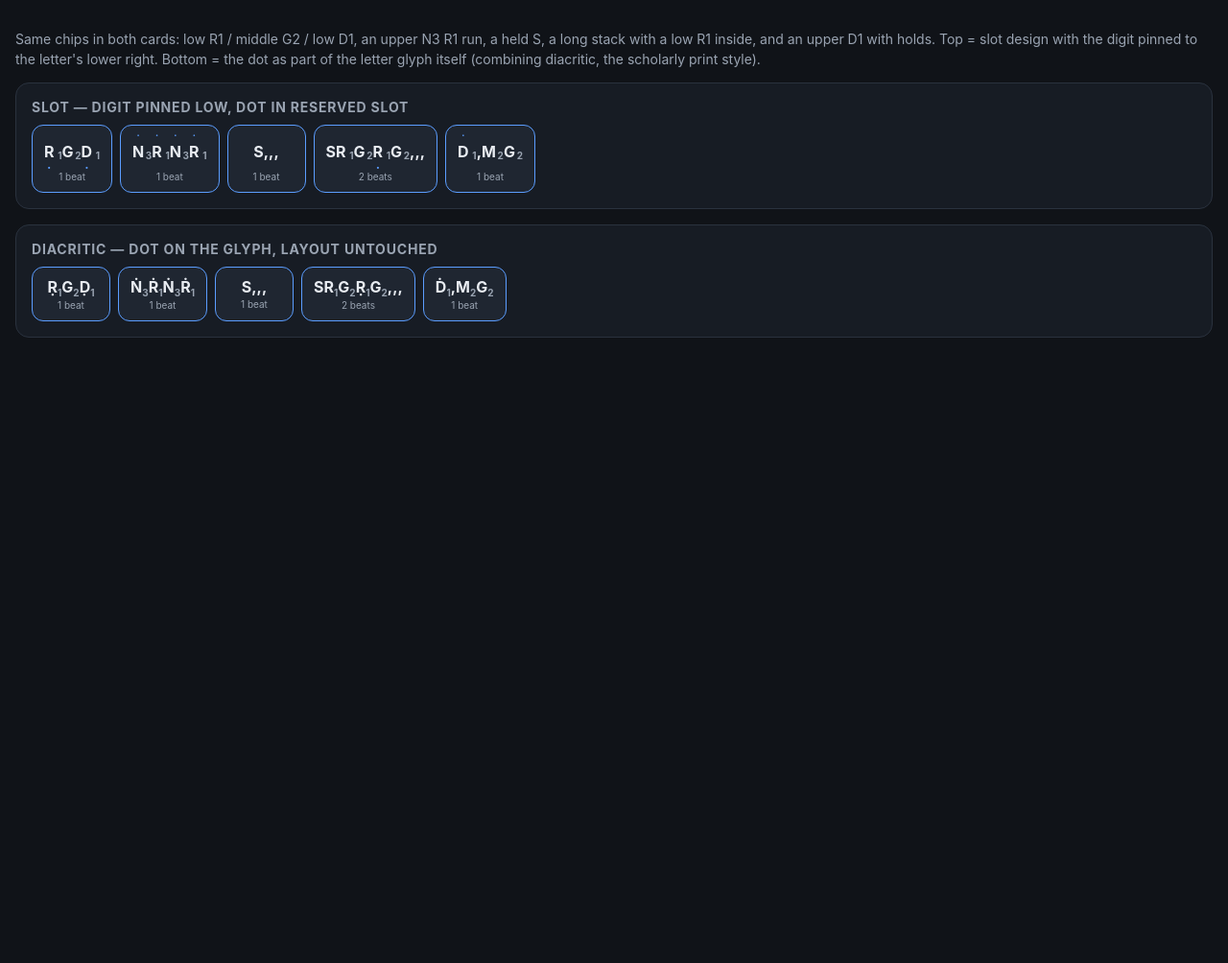
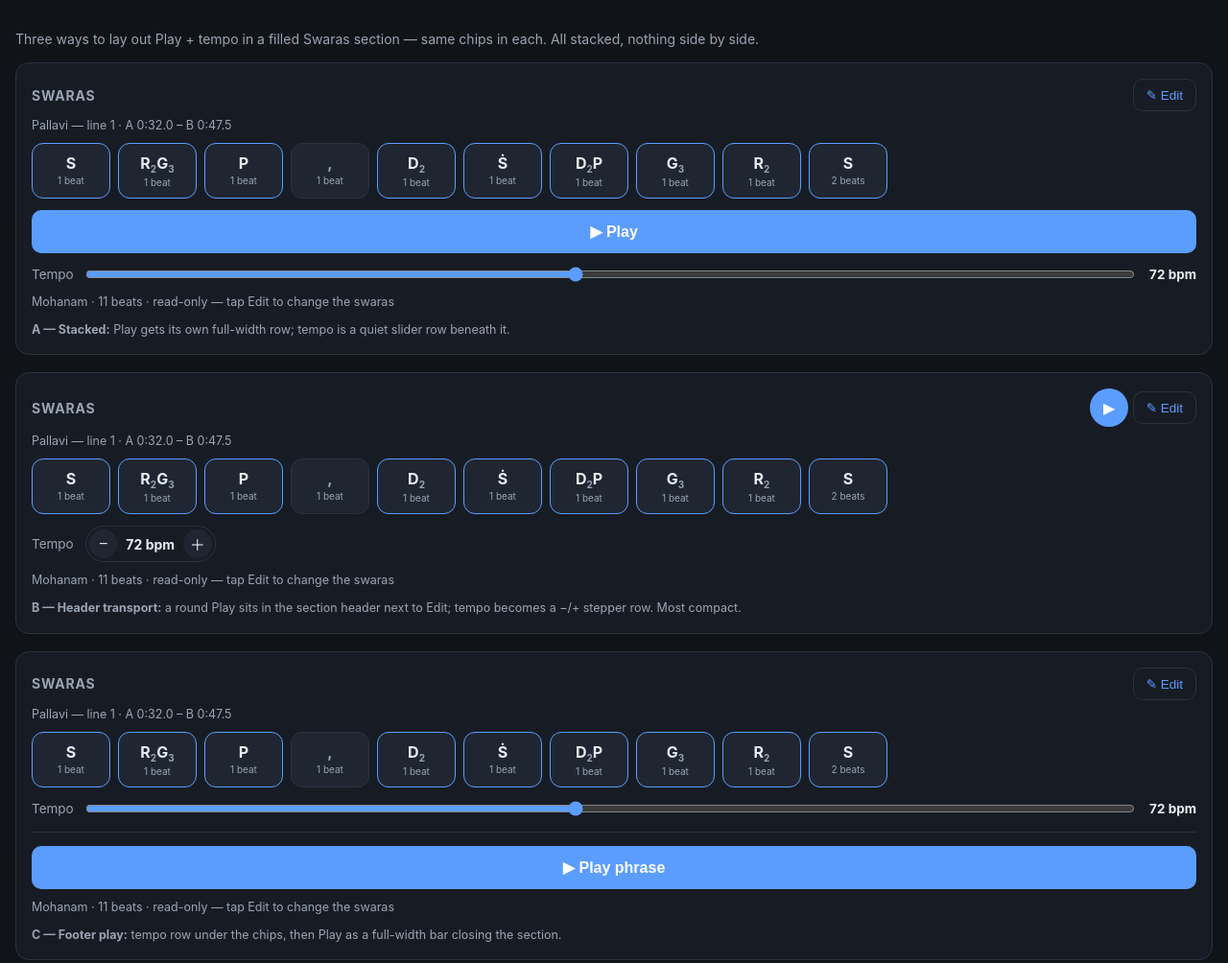
Before and after one commit to shahz-bot1/mock, a plain HTML site: page scratch-chip-test.html in a window 1280 px wide. Shown: the whole page at 96% size. Before the commit the page ends 800 px from the top, so only its background shows below. Drawn offline with Linux system fonts and the light colour scheme.

Commit message:
scratch: three stacked play/tempo layouts for the Swaras section

```diff
--- a/scratch-chip-test.html
+++ b/scratch-chip-test.html
@@ -3,67 +3,94 @@
 <head>
 <meta charset="utf-8">
 <meta name="viewport" content="width=device-width, initial-scale=1">
-<title>Octave marks — three representations</title>
+<title>Swaras section — play/tempo layouts</title>
 <style>
 :root { --bg:#101318; --panel:#171c24; --panel2:#1f2631; --text:#e8ecf2; --muted:#9aa4b2;
   --border:#2a323e; --accent:#5b9dff; --warn:#fbbf24; }
 body { margin:0; background:var(--bg); color:var(--text); font-family:-apple-system,"SF Pro Text",sans-serif; padding:16px; }
-h2 { font-size:14px; color:var(--muted); text-transform:uppercase; letter-spacing:.8px; margin:0 0 10px; }
+h2 { font-size:14px; color:var(--muted); text-transform:uppercase; letter-spacing:.8px; margin:0; }
 p { color:var(--muted); font-size:14px; line-height:1.5; }
-.card { background:var(--panel); border:1px solid var(--border); border-radius:14px; padding:16px; margin-bottom:16px; }
+.card { background:var(--panel); border:1px solid var(--border); border-radius:14px; padding:16px; margin-bottom:18px; }
+.sechead { display:flex; justify-content:space-between; align-items:center; margin-bottom:6px; }
+.loopsub { font-size:12.5px; color:var(--muted); margin:0 0 8px; }
 .strip { display:flex; flex-wrap:wrap; gap:8px; align-items:stretch; }
 .fchip { background:var(--panel2); border:1.5px solid var(--accent); border-radius:12px;
   padding:10px 12px; font-size:16px; font-weight:700; min-width:56px; text-align:center; }
+.fchip.holdc { border-color:var(--border); color:var(--muted); }
 .fchip .dur { display:block; font-size:10px; color:var(--muted); font-weight:400; margin-top:2px; }
 .fchip sub { font-size:10px; color:var(--muted); }
+.meta { font-size:12.5px; color:var(--muted); margin:10px 0 0; }
+.btn { background:var(--accent); color:#fff; border:0; border-radius:10px; padding:11px 18px; font-size:15px; font-weight:600; cursor:pointer; }
+.btn.ghost { background:transparent; color:var(--accent); border:1px solid var(--border); font-weight:500; padding:8px 13px; font-size:13.5px; }
+input[type=range] { accent-color:var(--accent); }
 
-/* SLOT2: reserved dot slots on the swara column; digit absolutely placed at the letter's lower right */
-.SLOT2 .st { display:inline-flex; flex-direction:column; align-items:center; vertical-align:middle; line-height:1.05; position:relative; }
-.SLOT2 .st::before { content:""; display:block; height:9px; font-size:11px; line-height:9px; color:var(--accent); }
-.SLOT2 .st::after { content:""; display:block; height:9px; font-size:13px; line-height:9px; color:var(--accent); }
-.SLOT2 .st.oct-up::before { content:"˙"; }
-.SLOT2 .st.oct-dn::after { content:"."; }
-.SLOT2 .st.hs { margin-right:8px; }
-.SLOT2 .st sub { position:absolute; right:-8px; bottom:8px; }
+/* A — stacked: full-width Play, tempo slider row under it */
+.A .playbig { width:100%; margin-top:12px; font-size:16px; padding:13px; }
+.A .temporow { display:flex; align-items:center; gap:10px; margin-top:12px; font-size:13.5px; color:var(--muted); }
+.A .temporow input { flex:1; }
+.A .temporow b { color:var(--text); min-width:52px; text-align:right; }
 
-/* DIA: combining diacritic dot ON the letter glyph; no layout change at all */
-.DIA .st { line-height:1.05; }
+/* B — transport in the header: round Play beside Edit, tempo as a stepper row */
+.B .roundplay { width:40px; height:40px; border-radius:50%; background:var(--accent); color:#fff; border:0; font-size:16px; cursor:pointer; vertical-align:middle; }
+.B .stepper { display:flex; align-items:center; gap:12px; margin-top:12px; font-size:13.5px; color:var(--muted); }
+.B .stepper .tp { display:inline-flex; align-items:center; gap:2px; border:1px solid var(--border); border-radius:999px; padding:3px; }
+.B .stepper .tp button { width:30px; height:30px; border-radius:50%; border:0; background:var(--panel2); color:var(--text); font-size:16px; cursor:pointer; }
+.B .stepper .tp b { min-width:64px; text-align:center; color:var(--text); font-size:14px; }
+
+/* C — tempo row first, Play as a full-width footer bar */
+.C .temporow { display:flex; align-items:center; gap:10px; margin-top:12px; font-size:13.5px; color:var(--muted); }
+.C .temporow input { flex:1; }
+.C .temporow b { color:var(--text); min-width:52px; text-align:right; }
+.C .footplay { width:100%; margin-top:14px; font-size:16px; padding:13px; }
+.C hr { border:0; border-top:1px solid var(--border); margin:14px 0 0; }
 </style>
 </head>
 <body>
-<p>Same chips in both cards: low R1 / middle G2 / low D1, an upper N3 R1 run, a held S, a long stack
-with a low R1 inside, and an upper D1 with holds. Top = slot design with the digit pinned to the letter's
-lower right. Bottom = the dot as part of the letter glyph itself (combining diacritic, the scholarly print style).</p>
+<p>Three ways to lay out Play + tempo in a filled Swaras section — same chips in each. All stacked, nothing side by side.</p>
 
-<div class="card"><h2>Slot — digit pinned low, dot in reserved slot</h2><div class="strip SLOT2" id="slot"></div></div>
-<div class="card"><h2>Diacritic — dot on the glyph, layout untouched</h2><div class="strip DIA" id="dia"></div></div>
+<div class="card A">
+  <div class="sechead"><h2>Swaras</h2><button class="btn ghost">✎ Edit</button></div>
+  <p class="loopsub">Pallavi — line 1 · A 0:32.0 – B 0:47.5</p>
+  <div class="strip" data-chips></div>
+  <button class="btn playbig">▶ Play</button>
+  <div class="temporow"><span>Tempo</span><input type="range" min="30" max="120" value="72"><b>72 bpm</b></div>
+  <p class="meta">Mohanam · 11 beats · read-only — tap Edit to change the swaras</p>
+  <p class="meta"><b>A — Stacked:</b> Play gets its own full-width row; tempo is a quiet slider row beneath it.</p>
+</div>
+
+<div class="card B">
+  <div class="sechead"><h2>Swaras</h2><span><button class="roundplay">▶</button> <button class="btn ghost">✎ Edit</button></span></div>
+  <p class="loopsub">Pallavi — line 1 · A 0:32.0 – B 0:47.5</p>
+  <div class="strip" data-chips></div>
+  <div class="stepper"><span>Tempo</span><span class="tp"><button>−</button><b>72 bpm</b><button>＋</button></span></div>
+  <p class="meta">Mohanam · 11 beats · read-only — tap Edit to change the swaras</p>
+  <p class="meta"><b>B — Header transport:</b> a round Play sits in the section header next to Edit; tempo becomes a −/+ stepper row. Most compact.</p>
+</div>
+
+<div class="card C">
+  <div class="sechead"><h2>Swaras</h2><button class="btn ghost">✎ Edit</button></div>
+  <p class="loopsub">Pallavi — line 1 · A 0:32.0 – B 0:47.5</p>
+  <div class="strip" data-chips></div>
+  <div class="temporow"><span>Tempo</span><input type="range" min="30" max="120" value="72"><b>72 bpm</b></div>
+  <hr>
+  <button class="btn footplay">▶ Play phrase</button>
+  <p class="meta">Mohanam · 11 beats · read-only — tap Edit to change the swaras</p>
+  <p class="meta"><b>C — Footer play:</b> tempo row under the chips, then Play as a full-width bar closing the section.</p>
+</div>
 
 <script>
-/* notes: [letter, variant|null, oct]  oct: -1 low, 0 mid, 1 up; "hold" = comma */
-const CHIPS = [
-  { notes: [["R",1,-1],["G",2,0],["D",1,-1]], dur: "1 beat" },
-  { notes: [["N",3,1],["R",1,1],["N",3,1],["R",1,1]], dur: "1 beat" },
-  { notes: [["S",null,0],"hold","hold","hold"], dur: "1 beat" },
-  { notes: [["S",null,0],["R",1,0],["G",2,0],["R",1,-1],["G",2,0],"hold","hold","hold"], dur: "2 beats" },
-  { notes: [["D",1,1],"hold",["M",2,0],["G",2,0]], dur: "1 beat" },
-];
-const octCls = o => o > 0 ? " oct-up" : o < 0 ? " oct-dn" : "";
-const slotHTML = CHIPS.map(c => {
-  const label = c.notes.map(n => n === "hold"
-    ? '<span class="st">,</span>'
-    : `<span class="st${octCls(n[2])}${n[1] ? " hs" : ""}">${n[0]}${n[1] ? `<sub>${n[1]}</sub>` : ""}</span>`).join("");
-  return `<div class="fchip">${label}<span class="dur">${c.dur}</span></div>`;
-}).join("");
-const diaHTML = CHIPS.map(c => {
-  const label = c.notes.map(n => {
-    if (n === "hold") return '<span class="st">,</span>';
-    const dot = n[2] > 0 ? "\u0307" : n[2] < 0 ? "\u0323" : "";
-    return `<span class="st">${n[0]}${dot}${n[1] ? `<sub>${n[1]}</sub>` : ""}</span>`;
-  }).join("");
-  return `<div class="fchip">${label}<span class="dur">${c.dur}</span></div>`;
-}).join("");
-document.getElementById("slot").innerHTML = slotHTML;
-document.getElementById("dia").innerHTML = diaHTML;
+const CHIPS =
+  '<div class="fchip">S<span class="dur">1 beat</span></div>' +
+  '<div class="fchip">R<sub>2</sub>G<sub>3</sub><span class="dur">1 beat</span></div>' +
+  '<div class="fchip">P<span class="dur">1 beat</span></div>' +
+  '<div class="fchip holdc">,<span class="dur">1 beat</span></div>' +
+  '<div class="fchip">D<sub>2</sub><span class="dur">1 beat</span></div>' +
+  '<div class="fchip">S&#775;<span class="dur">1 beat</span></div>' +
+  '<div class="fchip">D<sub>2</sub>P<span class="dur">1 beat</span></div>' +
+  '<div class="fchip">G<sub>3</sub><span class="dur">1 beat</span></div>' +
+  '<div class="fchip">R<sub>2</sub><span class="dur">1 beat</span></div>' +
+  '<div class="fchip">S<span class="dur">2 beats</span></div>';
+document.querySelectorAll("[data-chips]").forEach(el => { el.innerHTML = CHIPS; });
 </script>
 </body>
 </html>
```
